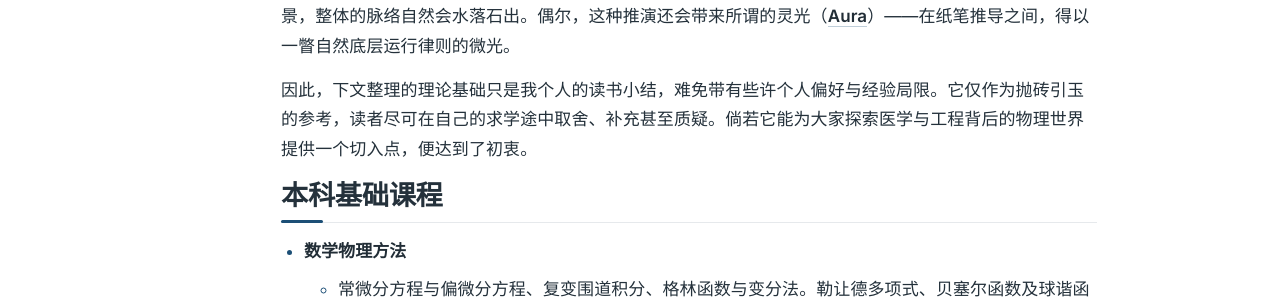
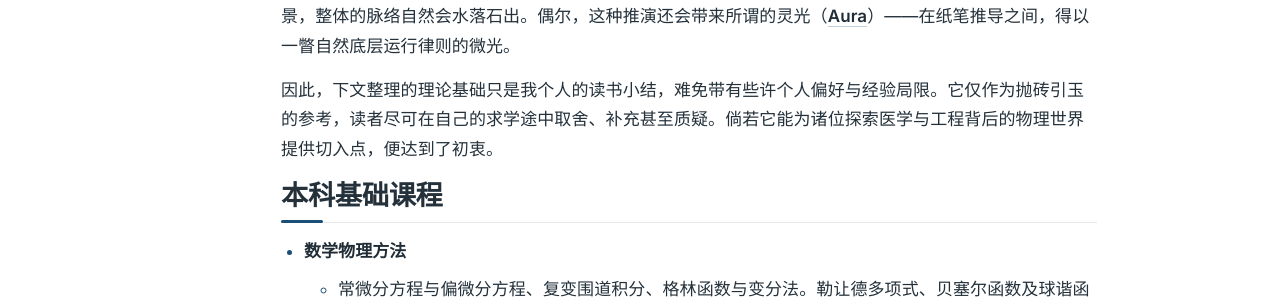
Before and after one commit to Louis-QiuyuLu/Louis-QiuyuLu.github.io, a Jekyll site: the page built from _pages/zh-notes-on-stem.md, in a window 1280 px wide and 900 px high, scrolled down 862 px. Shown: the part 180-480 px from the top of the window. Built offline with Jekyll 4.4.1, drawn with Linux system fonts in a browser that asks for light colours; some web fonts are replaced; formulas are drawn with MathJax 3.

Commit message:
Refine language in zh-notes-on-stem.md
Updated wording for clarity and inclusivity in the text.

```diff
--- a/_pages/zh-notes-on-stem.md
+++ b/_pages/zh-notes-on-stem.md
@@ -27,7 +27,7 @@ ref: notes-on-stem
 
 面对医学物理这门枝繁叶茂、沉淀深厚的学科，初学者容易有“只见树木、不见森林”的迷茫感。就我自身的体会而言，掌握这门学科的过程更贴近“涌现”，而非机械的还原：当你积累了足够多的推导、算例与物理图景，整体的脉络自然会水落石出。偶尔，这种推演还会带来所谓的灵光（[**Aura**](https://en.wikipedia.org/wiki/The_Work_of_Art_in_the_Age_of_Mechanical_Reproduction)）——在纸笔推导之间，得以一瞥自然底层运行律则的微光。
 
-因此，下文整理的理论基础只是我个人的读书小结，难免带有些许个人偏好与经验局限。它仅作为抛砖引玉的参考，读者尽可在自己的求学途中取舍、补充甚至质疑。倘若它能为大家探索医学与工程背后的物理世界提供一个切入点，便达到了初衷。
+因此，下文整理的理论基础只是我个人的读书小结，难免带有些许个人偏好与经验局限。它仅作为抛砖引玉的参考，读者尽可在自己的求学途中取舍、补充甚至质疑。倘若它能为诸位探索医学与工程背后的物理世界提供切入点，便达到了初衷。
 
 # 本科基础课程
 
```
